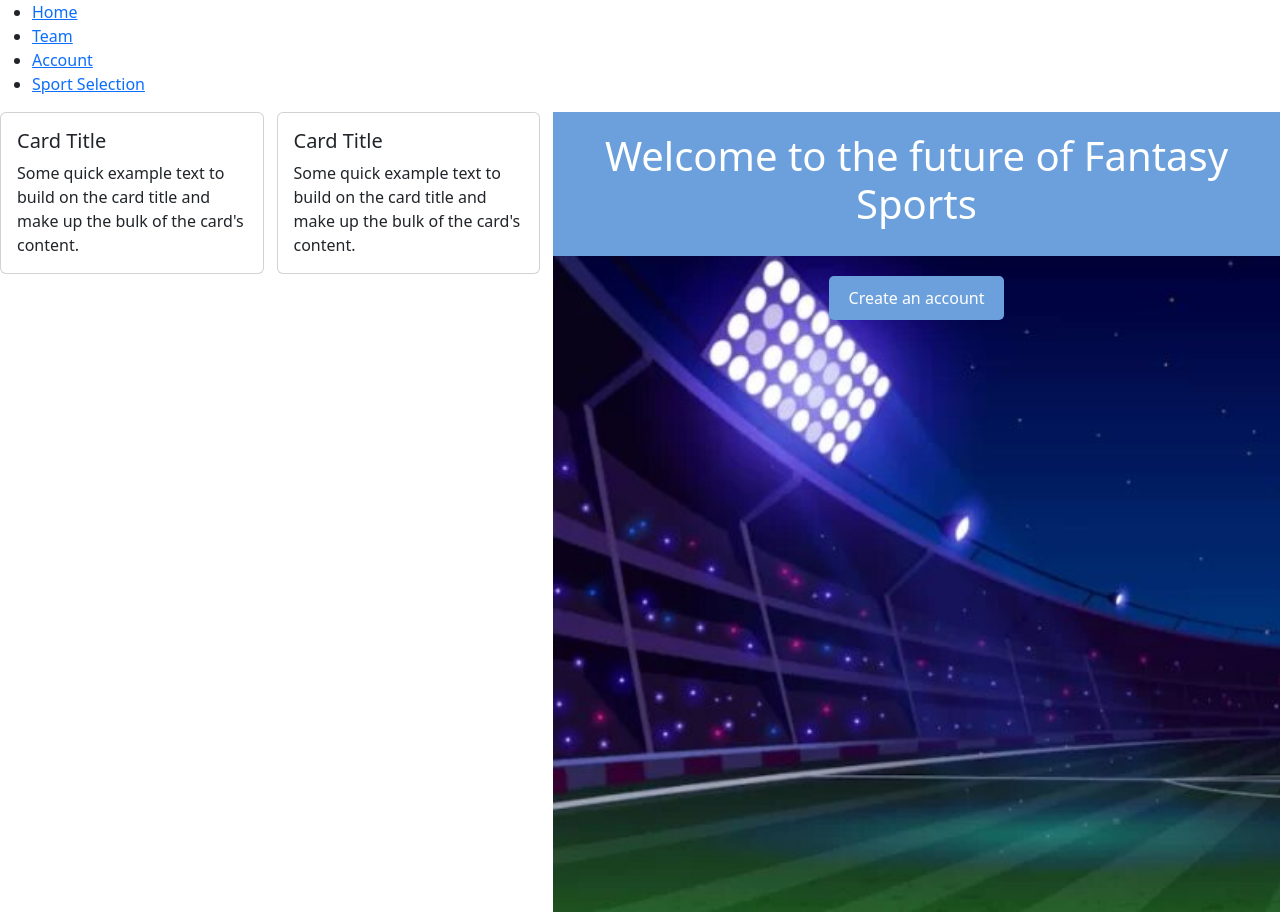
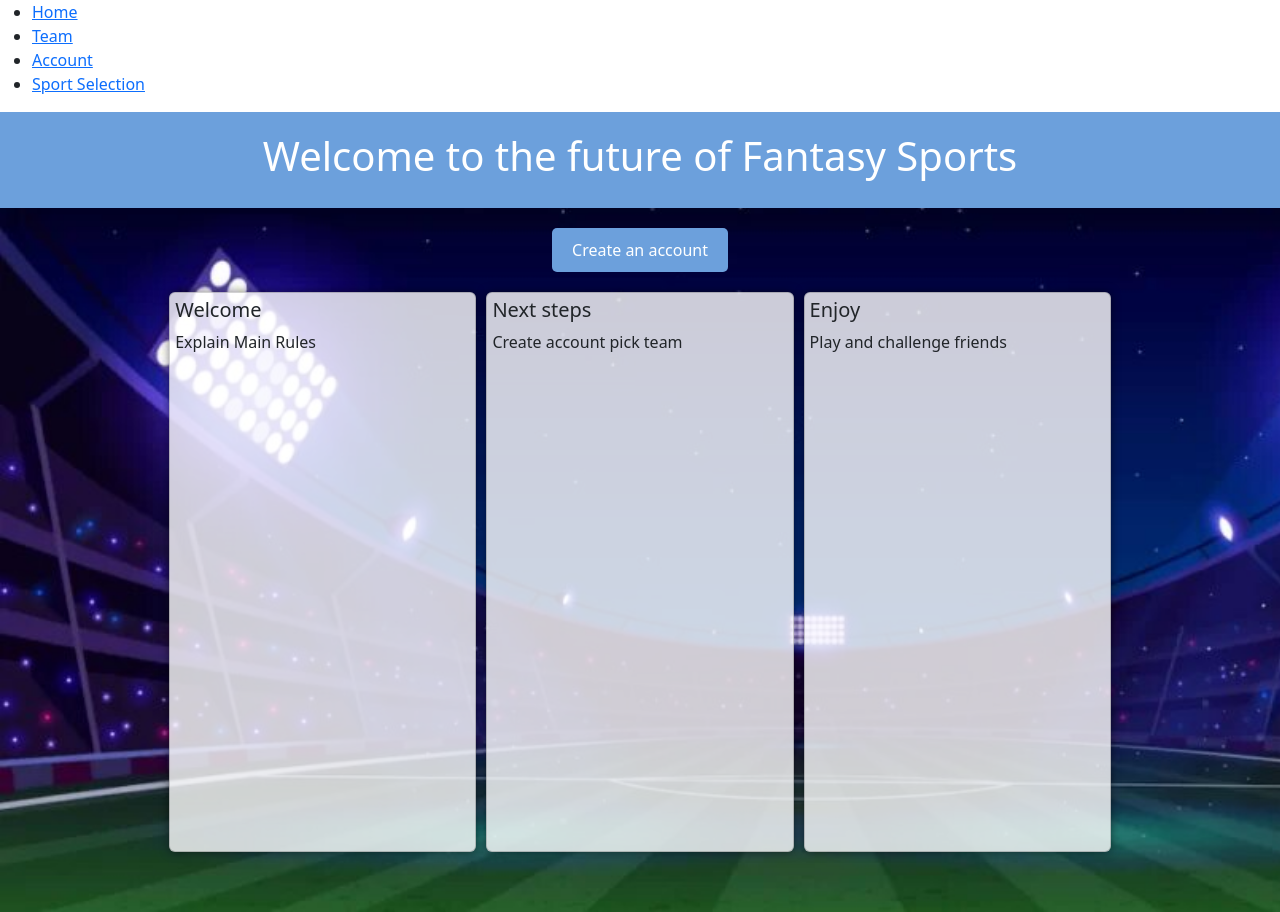
Before and after one commit to barryos112/Final-Year-Project, a React (Create React App) app in the folder final-year-project/: page /home in a window 1280 px wide. Built offline with nearby package versions, Linux system fonts and the light colour scheme.

Commit message:
Cards to landing page and fixed BG

```diff
--- a/final-year-project/src/Components/Account_creation/AccountCreation.css
+++ b/final-year-project/src/Components/Account_creation/AccountCreation.css
@@ -3,6 +3,9 @@
     flex-direction: column;
     align-items: center;
     justify-content: center;
+    background-image: url("../Landing_page/ProjectBG.jpg");
+    background-repeat: no-repeat;
+    background-size: cover;
     height: 100vh;
   }
 
--- a/final-year-project/src/Components/Landing_page/landing_page.css
+++ b/final-year-project/src/Components/Landing_page/landing_page.css
@@ -3,8 +3,10 @@
     flex-direction: column;
     align-items: center;
     background-image: url("../Landing_page/ProjectBG.jpg");
+    background-repeat: no-repeat;
     background-size: cover;
     height: 100vh;
+    position: relative;
   }
 
   .home-page-header {
@@ -41,17 +43,27 @@
 	background-position: top center;
  }
 
- .card {
-  width: 30%;
-  height: 200px;
-  margin-right: 1%;
-  display: inline-block;
-  vertical-align: top;
+ .card-container {
+  width: 80%;
+  height: 70vh;
+  display: flex;
+  flex-wrap: wrap;
+  justify-content: center;
 }
 
-.card-container {
-  display: flex;
-  align-items: flex-start;
-  justify-content: flex-start;
-  width: 100%;
+
+
+ .card-outer {
+  height: 100%;
+  min-width: 30%;
+  margin: 0px 5px 0px 5px;
 }
+
+.card-inner {
+  height: 100% !important;
+  padding: 5px;
+  background-color: rgba(255, 255, 255, 0.8) !important;
+  border-radius: 5px;
+  box-shadow: 0px 0px 10px rgba(0,0,0,0.5);
+  z-index: 1;  /* Displays on top of the background image */
+}
--- a/final-year-project/src/Components/Landing_page/landing_page.js
+++ b/final-year-project/src/Components/Landing_page/landing_page.js
@@ -6,28 +6,6 @@ import Card from "react-bootstrap/Card";
 
 const Home = () => {
   return (
-    <div className="card-container">
-      <Card style={{ width: "18rem" }}>
-        {/* <Card.Img variant="top" src="holder.js/100px180" /> */}
-        <Card.Body>
-          <Card.Title>Card Title</Card.Title>
-          <Card.Text>
-            Some quick example text to build on the card title and make up the
-            bulk of the card's content.
-          </Card.Text>
-        </Card.Body>
-      </Card>
-      <Card style={{ width: "18rem" }}>
-        {/* <Card.Img variant="top" src="holder.js/100px180" /> */}
-        <Card.Body>
-          <Card.Title>Card Title</Card.Title>
-          <Card.Text>
-            Some quick example text to build on the card title and make up the
-            bulk of the card's content.
-          </Card.Text>
-        </Card.Body>
-      </Card>
-
     <div className="home-page-container">
       <div className="home-page-header">
         <h1>Welcome to the future of Fantasy Sports</h1>
@@ -37,6 +15,26 @@ const Home = () => {
           <button className="join-button">Create an account</button>
         </Link>
       </div>
+
+      <div className="card-container">
+        <div className="card-outer">
+          <Card className="card-inner">
+            <Card.Title>Welcome</Card.Title>
+            <Card.Text>Explain Main Rules</Card.Text>
+          </Card>
+        </div>
+        <div className="card-outer">
+          <Card className="card-inner">
+            <Card.Title>Next steps</Card.Title>
+            <Card.Text>Create account pick team</Card.Text>
+          </Card>
+        </div>
+        <div className="card-outer">
+          <Card className="card-inner">
+            <Card.Title>Enjoy</Card.Title>
+            <Card.Text>Play and challenge friends</Card.Text>
+          </Card>
+        </div>
       </div>
     </div>
   );
```
Also changed, not shown: final-year-project/src/Components/Account_creation/account_creation.js (+0 -88 lines). Lines whose indentation alone changed are shown as unchanged.
